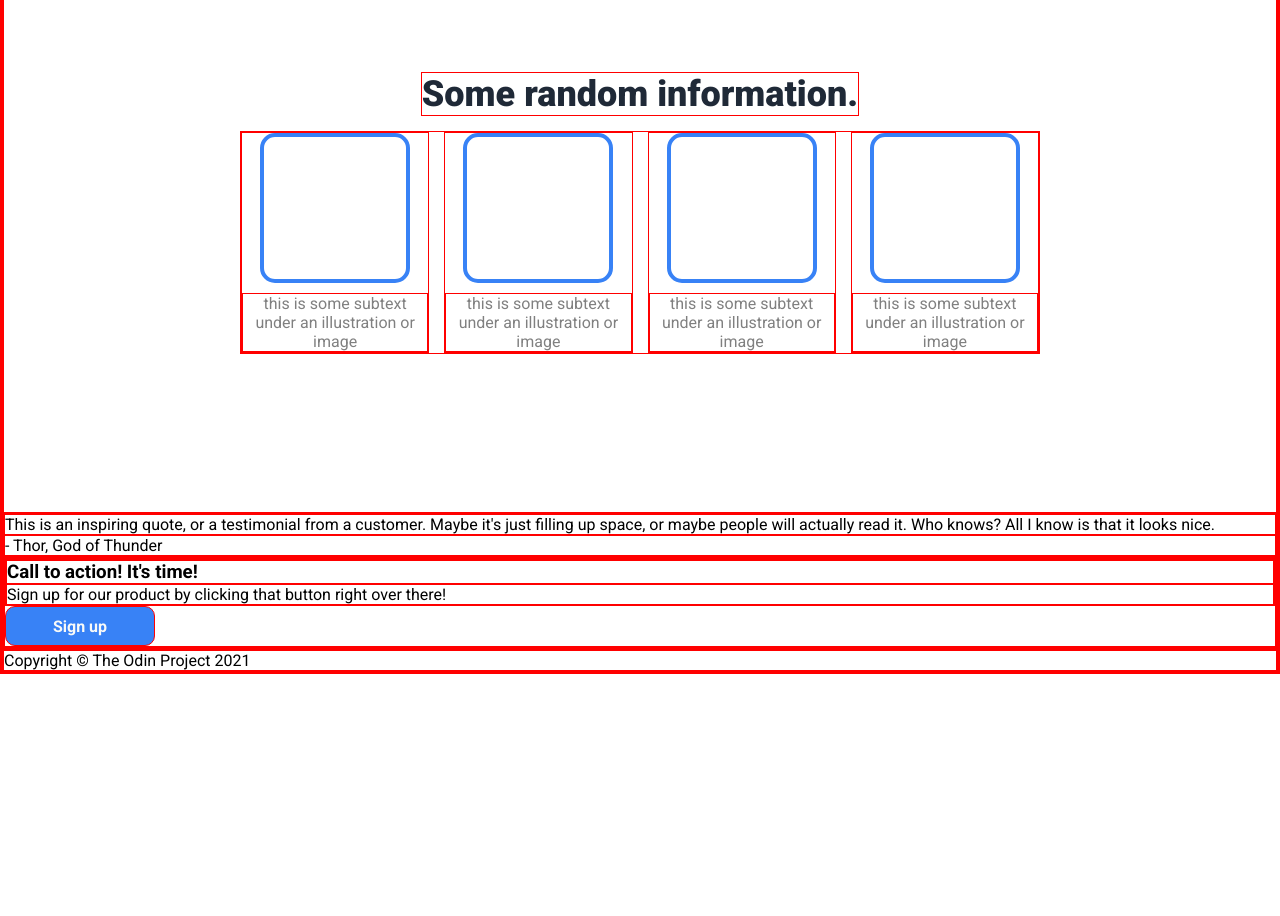
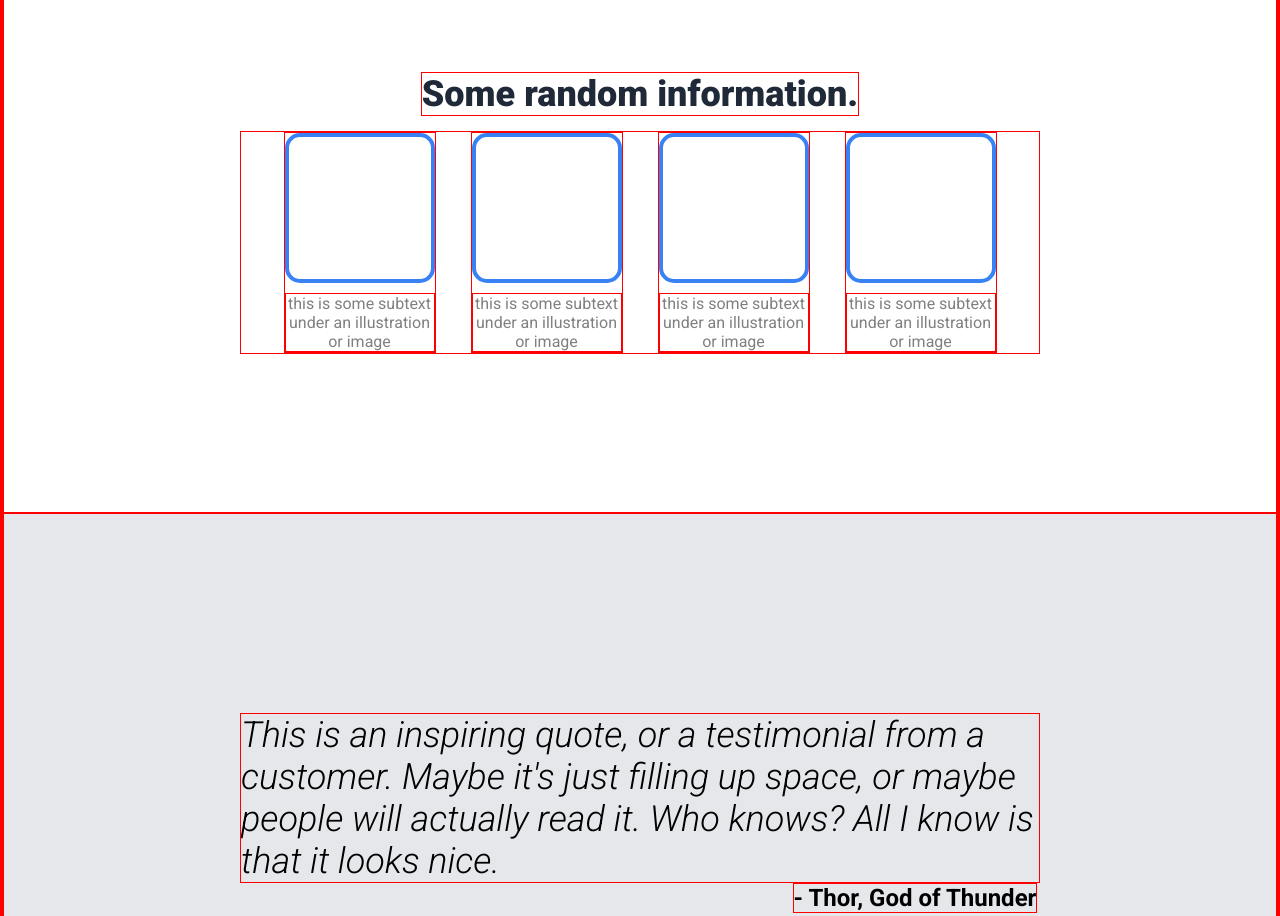
Before and after one commit to Nathen-Github/TOP-landing-page, a plain HTML site: page index.html in a window 1280 px wide. Shown: the part 760-1676 px from the top of the page. Before the commit the page ends 1434 px from the top, so only its background shows below. Drawn offline with Linux system fonts and the light colour scheme.

Commit message:
Complete quote section

```diff
--- a/styles.css
+++ b/styles.css
@@ -96,7 +96,14 @@ h1 {
 .main-wrap {
     width: 800px;
     display: flex;
-    gap: 15px;
+    gap: 35px;
+    flex-wrap: wrap;
+    justify-content: center;
+    align-items: center;
+}
+
+.main-wrap p {
+    width: 150px;
 }
 
 h2 {
@@ -121,3 +128,25 @@ h2 {
     width: 150px;
     height: 150px;
 }
+
+#quote {
+    height: 600px;
+    background-color: var(--hero-secondary-text-color);
+    display: flex;
+    flex-direction: column;
+    justify-content: center;
+    align-items: center;
+}
+
+blockquote {
+    width: 800px;
+    font-size: 36px;
+    font-weight: 300;
+    font-style: italic;
+}
+
+.quote-cite {
+    font-size: 24px;
+    font-weight: 700;
+    margin-left: 550px;
+}
```
